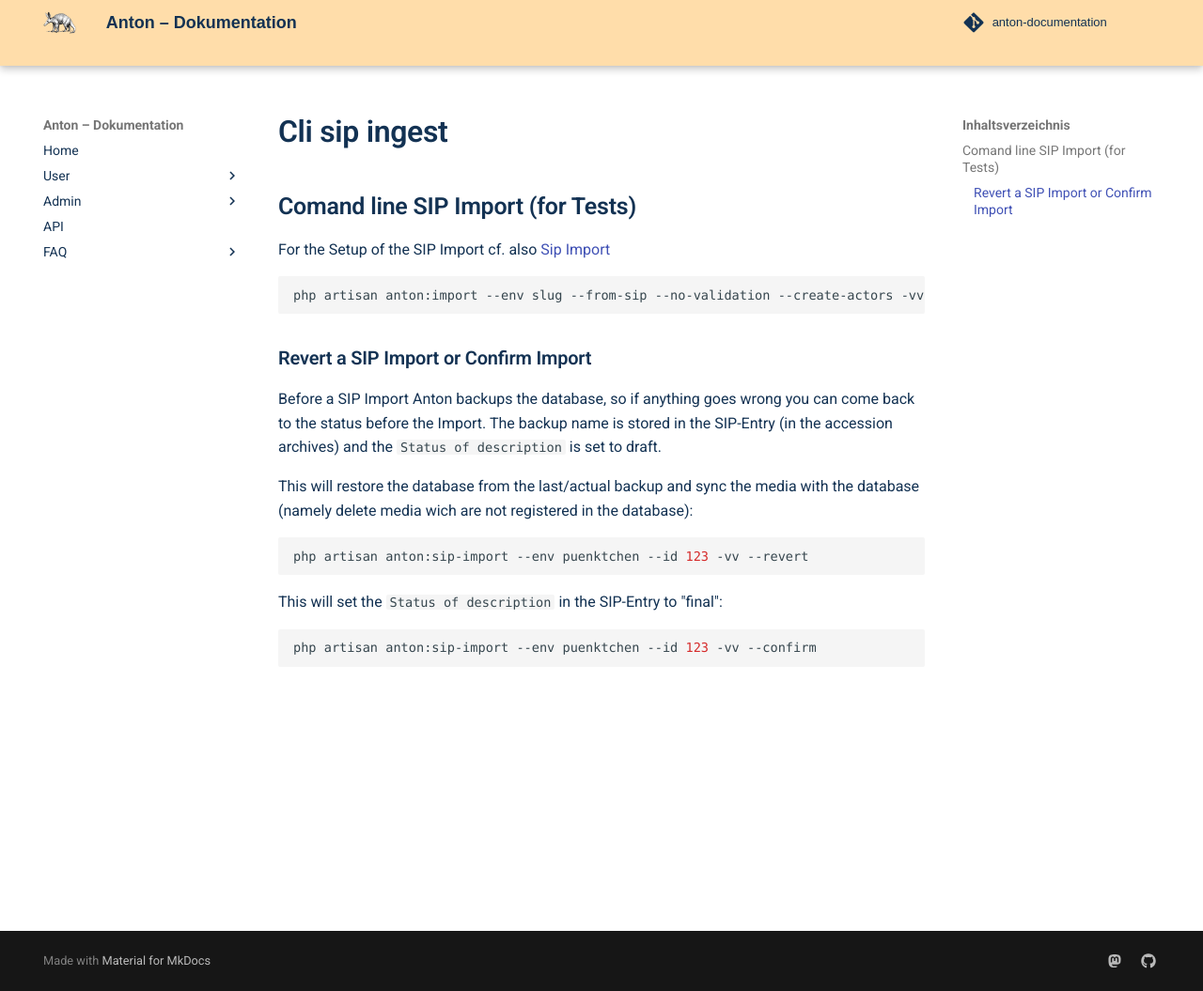
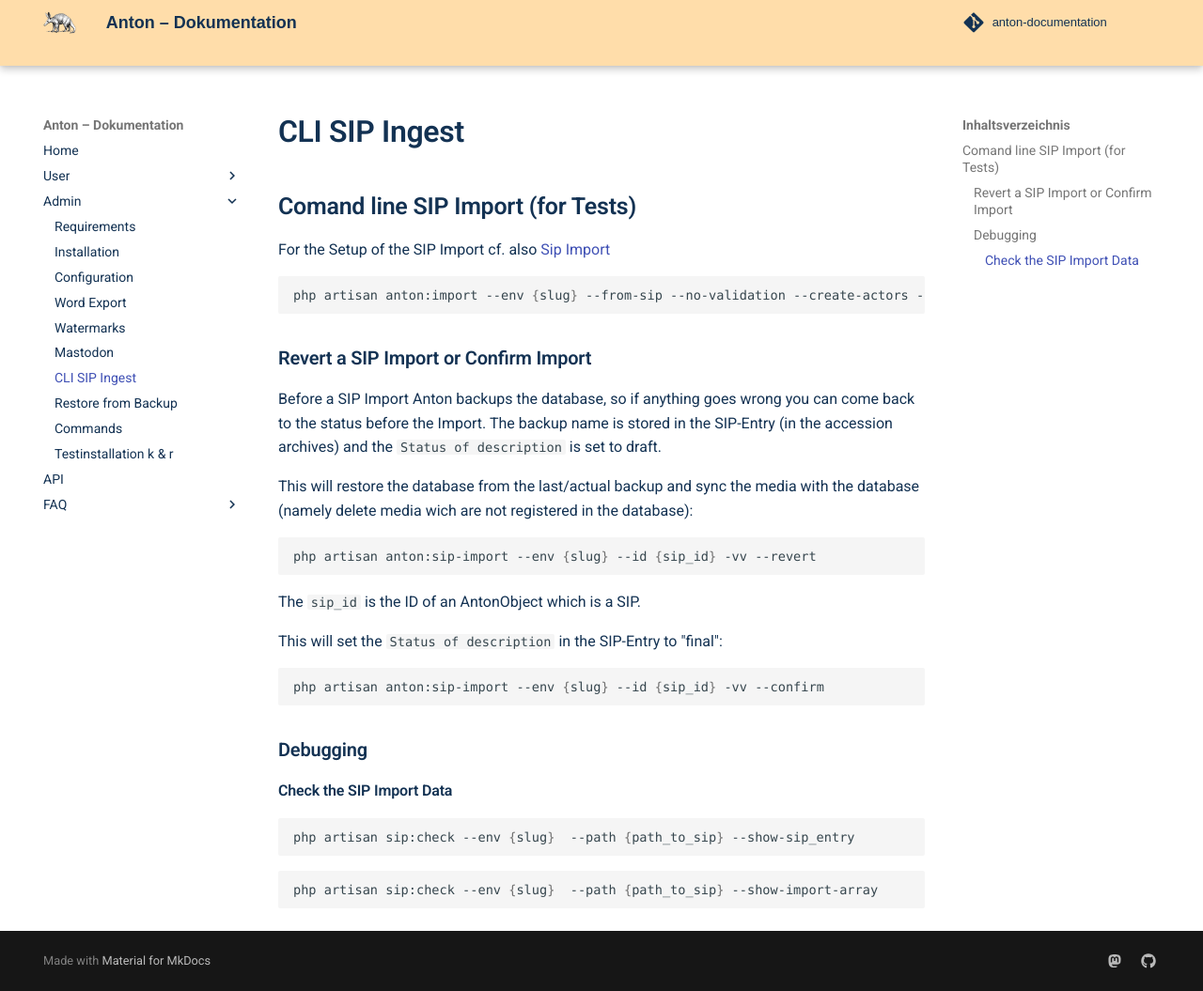
Before and after one commit to kraenzle-ritter/anton-documentation, an MkDocs documentation site: the page built from docs/admin/cli-sip-ingest.md, in a window 1280 px wide and 1055 px high. Shown: the whole window at 94% size. Built offline with MkDocs 1.6.1 and Material for MkDocs 9.7.7, drawn with Linux system fonts in a browser that asks for light colours; some web fonts are replaced; comment, search, counter and statistics services are not loaded.

Commit message:
added cli sip import to admin

````diff
--- a/docs/developer/cli-sip-ingest.md
+++ b/docs/admin/cli-sip-ingest.md
@@ -3,7 +3,7 @@
 For the Setup of the SIP Import cf. also [Sip Import](/users/sip-ingest.md)
 
 ```bash
-php artisan anton:import --env slug --from-sip --no-validation --create-actors -vv path/to/sip --import
+php artisan anton:import --env {slug} --from-sip --no-validation --create-actors -vv {path/to/sip} --import
 ```
 
 ### Revert a SIP Import or Confirm Import
@@ -13,11 +13,26 @@
 This will restore the database from the last/actual backup and sync the media with the database (namely delete media wich are not registered in the database):
 
 ```bash
-php artisan anton:sip-import --env puenktchen --id 123 -vv --revert
+php artisan anton:sip-import --env {slug} --id {sip_id} -vv --revert
 ```
+
+The `sip_id` is the ID of an AntonObject which is a SIP.
 
 This will set the `Status of description` in the SIP-Entry to "final":
 
 ```bash
-php artisan anton:sip-import --env puenktchen --id 123 -vv --confirm
+php artisan anton:sip-import --env {slug} --id {sip_id} -vv --confirm
 ```
+
+
+### Debugging
+
+#### Check the SIP Import Data
+
+```bash
+php artisan sip:check --env {slug}  --path {path_to_sip} --show-sip_entry
+```
+
+```bash
+php artisan sip:check --env {slug}  --path {path_to_sip} --show-import-array
+```
--- a/docs/api/openapi.yaml
+++ b/docs/api/openapi.yaml
@@ -459,6 +459,7 @@
       summary: show a sip with its file list
       parameters:
         - $ref: '#/components/parameters/idParam'
+
       responses:
         200:
           description: OK
--- a/mkdocs.yml
+++ b/mkdocs.yml
@@ -52,7 +52,7 @@
     - Word Export: admin/word-export.md
     - Watermarks: admin/watermarks.md
     - Mastodon: admin/mastodon.md
-    # - CLI SIP Ingest: admin/cli-sip-ingest.md
+    - CLI SIP Ingest: admin/cli-sip-ingest.md
     - Restore from Backup: admin/restore.md
     - Commands: admin/console-commands.md
     - Testinstallation k & r: admin/testarchive.md
````
